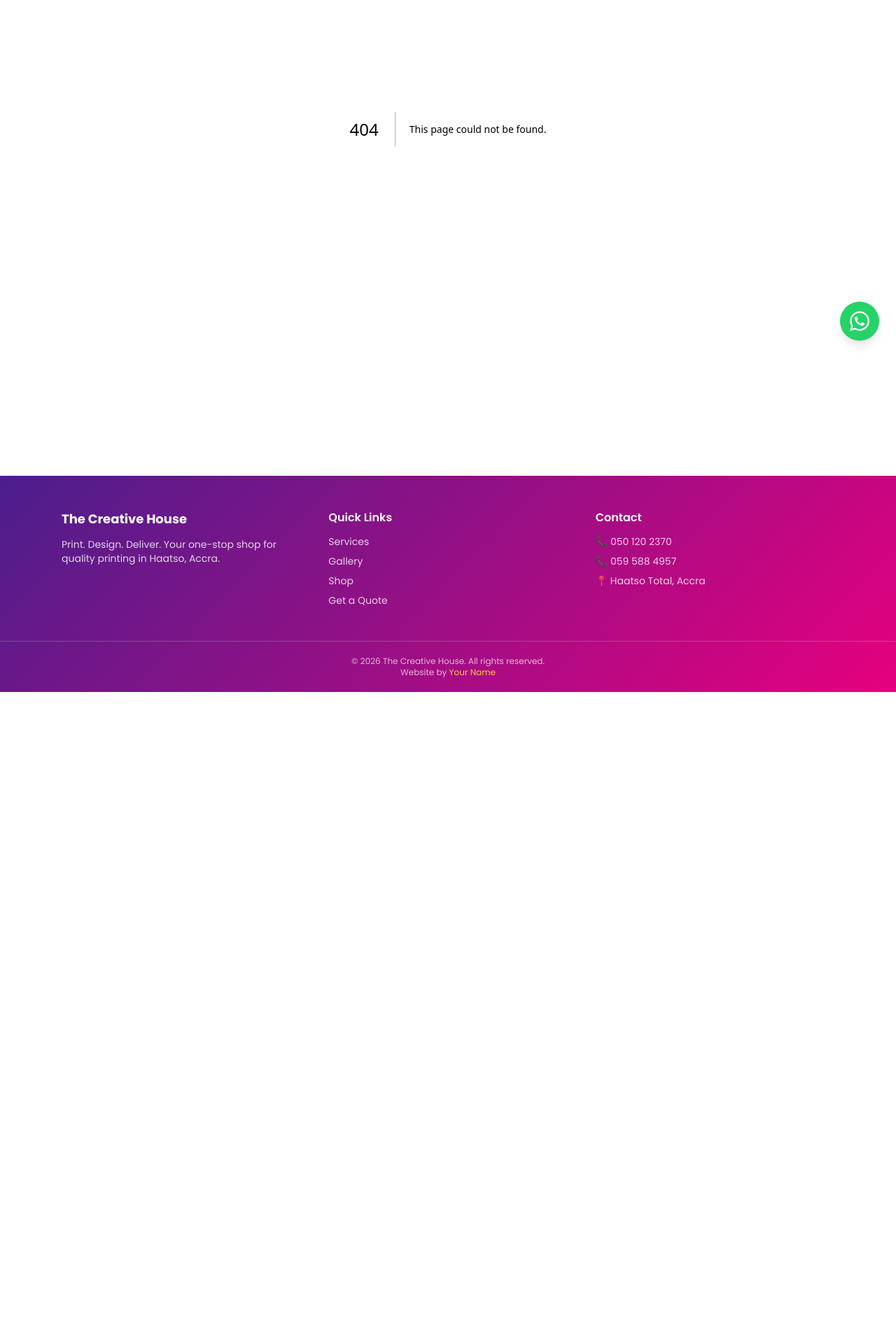
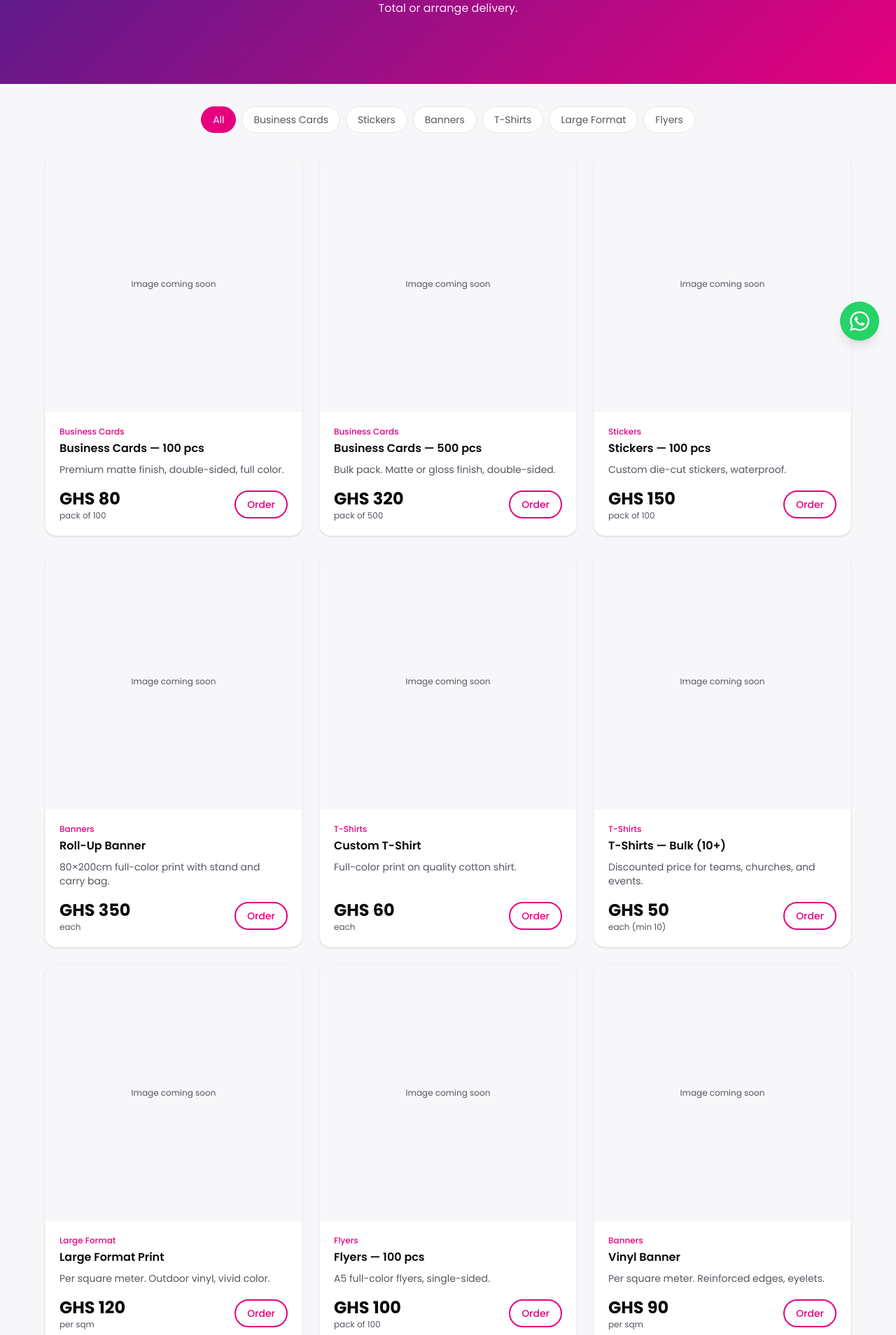
Before and after one commit to FarO-Stone-1/creative---house, a Next.js app: page /shop in a window 1280 px wide. Before the commit this address had no page. Shown: the part 289-2197 px from the top of the page at 70% size. Before the commit the page ends 1278 px from the top, so only its background shows below. Built offline with nearby package versions, Linux system fonts and the light colour scheme.

Commit message:
feat: shop page with product grid and category filter

```diff
--- /dev/null
+++ b/app/shop/page.tsx
@@ -0,0 +1,113 @@
+"use client";
+
+import { useState } from "react";
+import Button from "@/components/ui/Button";
+import Section from "@/components/ui/Section";
+import { products, categories } from "@/lib/pricing";
+
+export default function ShopPage() {
+  const [active, setActive] = useState("All");
+
+  const filtered =
+    active === "All" ? products : products.filter((p) => p.category === active);
+
+  return (
+    <>
+      {/* HERO */}
+      <section className="gradient-brand text-white">
+        <div className="max-w-6xl mx-auto px-6 py-16 md:py-24 text-center">
+          <p className="font-semibold tracking-widest text-sm mb-3 text-ch-yellow">
+            ORDER ONLINE
+          </p>
+          <h1 className="text-4xl md:text-5xl font-bold mb-4">Our Shop</h1>
+          <p className="text-white/90 max-w-2xl mx-auto">
+            Standard products at fixed prices. Pay with MoMo or card and pick up
+            at Haatso Total or arrange delivery.
+          </p>
+        </div>
+      </section>
+
+      {/* CATEGORY FILTER */}
+      <Section className="!py-8">
+        <div className="flex flex-wrap gap-2 justify-center">
+          {categories.map((cat) => (
+            <button
+              key={cat}
+              onClick={() => setActive(cat)}
+              className={`px-4 py-2 rounded-full border text-sm transition ${
+                active === cat
+                  ? "bg-ch-pink text-white border-ch-pink"
+                  : "bg-white border-gray-200 text-ch-grey hover:border-ch-pink hover:text-ch-pink"
+              }`}
+            >
+              {cat}
+            </button>
+          ))}
+        </div>
+      </Section>
+
+      {/* PRODUCT GRID */}
+      <Section className="!pt-0">
+        <div className="grid sm:grid-cols-2 md:grid-cols-3 gap-6">
+          {filtered.map((p) => (
+            <div
+              key={p.id}
+              className="bg-white rounded-2xl overflow-hidden shadow-sm border border-gray-100 hover:shadow-md transition flex flex-col"
+            >
+              <div className="aspect-square bg-ch-light flex items-center justify-center text-ch-grey text-xs">
+                Image coming soon
+              </div>
+              <div className="p-5 flex flex-col flex-grow">
+                <p className="text-xs text-ch-pink font-medium mb-1">
+                  {p.category}
+                </p>
+                <h3 className="font-semibold text-ch-dark mb-2">{p.name}</h3>
+                <p className="text-sm text-ch-grey mb-4 flex-grow">
+                  {p.description}
+                </p>
+                <div className="flex items-center justify-between">
+                  <div>
+                    <p className="text-2xl font-bold text-ch-dark">
+                      GHS {p.price}
+                    </p>
+                    <p className="text-xs text-ch-grey">{p.unit}</p>
+                  </div>
+                  <Button
+                    href={`/quote?product=${p.id}`}
+                    variant="outline"
+                    className="!px-4 !py-2 !text-sm"
+                  >
+                    Order
+                  </Button>
+                </div>
+              </div>
+            </div>
+          ))}
+        </div>
+
+        {filtered.length === 0 && (
+          <p className="text-center text-ch-grey py-12">
+            No products in this category yet.
+          </p>
+        )}
+      </Section>
+
+      {/* CTA */}
+      <Section className="text-center">
+        <h2 className="text-3xl md:text-4xl font-bold mb-4">
+          Need something custom?
+        </h2>
+        <p className="text-ch-grey max-w-xl mx-auto mb-8">
+          Bulk orders, custom sizes, or design work. Send us the details and
+          we&apos;ll give you a quote.
+        </p>
+        <div className="flex flex-wrap gap-4 justify-center">
+          <Button href="/quote">Request a Quote</Button>
+          <Button href="https://wa.me/233501202370" variant="whatsapp">
+            Chat on WhatsApp
+          </Button>
+        </div>
+      </Section>
+    </>
+  );
+}
--- /dev/null
+++ b/lib/pricing.ts
@@ -0,0 +1,108 @@
+export type Product = {
+  id: string;
+  name: string;
+  description: string;
+  price: number;       // in GHS
+  unit: string;        // e.g. "pack of 100"
+  category: string;
+  image?: string;
+};
+
+// ⚠️ PLACEHOLDER PRICES — replace with real prices from your friend.
+export const products: Product[] = [
+  // Business Cards
+  {
+    id: "cards-100",
+    name: "Business Cards — 100 pcs",
+    description: "Premium matte finish, double-sided, full color.",
+    price: 80,
+    unit: "pack of 100",
+    category: "Business Cards",
+  },
+  {
+    id: "cards-500",
+    name: "Business Cards — 500 pcs",
+    description: "Bulk pack. Matte or gloss finish, double-sided.",
+    price: 320,
+    unit: "pack of 500",
+    category: "Business Cards",
+  },
+
+  // Stickers
+  {
+    id: "stickers-100",
+    name: "Stickers — 100 pcs",
+    description: "Custom die-cut stickers, waterproof.",
+    price: 150,
+    unit: "pack of 100",
+    category: "Stickers",
+  },
+
+  // Roll-Up Banners
+  {
+    id: "rollup-standard",
+    name: "Roll-Up Banner",
+    description: "80×200cm full-color print with stand and carry bag.",
+    price: 350,
+    unit: "each",
+    category: "Banners",
+  },
+
+  // T-Shirts
+  {
+    id: "tshirt-single",
+    name: "Custom T-Shirt",
+    description: "Full-color print on quality cotton shirt.",
+    price: 60,
+    unit: "each",
+    category: "T-Shirts",
+  },
+  {
+    id: "tshirt-bulk",
+    name: "T-Shirts — Bulk (10+)",
+    description: "Discounted price for teams, churches, and events.",
+    price: 50,
+    unit: "each (min 10)",
+    category: "T-Shirts",
+  },
+
+  // Large Format
+  {
+    id: "large-format-sqm",
+    name: "Large Format Print",
+    description: "Per square meter. Outdoor vinyl, vivid color.",
+    price: 120,
+    unit: "per sqm",
+    category: "Large Format",
+  },
+
+  // Flyers
+  {
+    id: "flyers-100",
+    name: "Flyers — 100 pcs",
+    description: "A5 full-color flyers, single-sided.",
+    price: 100,
+    unit: "pack of 100",
+    category: "Flyers",
+  },
+
+  // Banners
+  {
+    id: "banner-sqm",
+    name: "Vinyl Banner",
+    description: "Per square meter. Reinforced edges, eyelets.",
+    price: 90,
+    unit: "per sqm",
+    category: "Banners",
+  },
+];
+
+export const categories = [
+  "All",
+  "Business Cards",
+  "Stickers",
+  "Banners",
+  "T-Shirts",
+  "Large Format",
+  "Flyers",
+];
```
